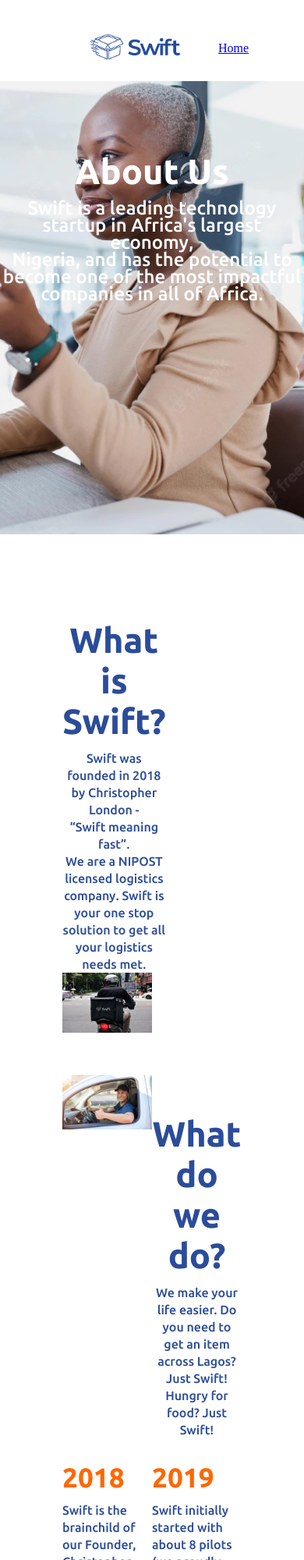
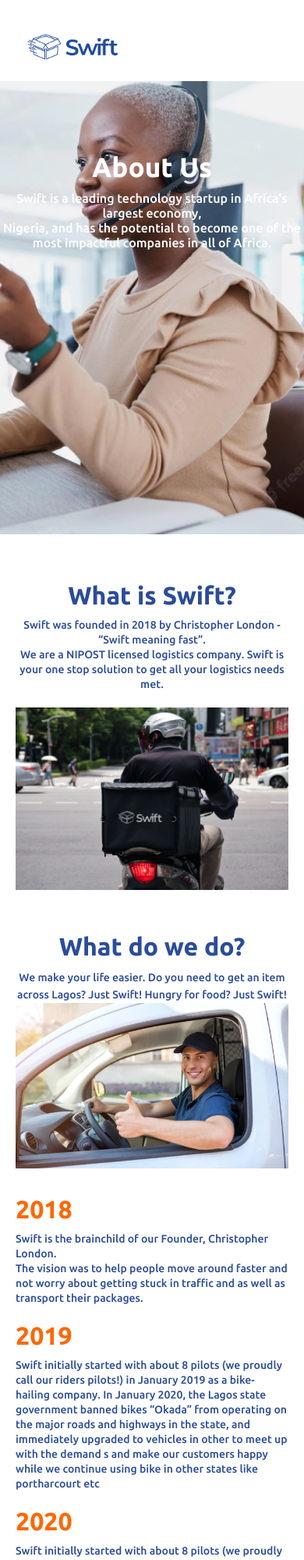
Before and after one commit to sotonyejoe/swiftproject, a plain HTML site: page about.html in a window 390 px wide. Shown: the top 2000 px of the page at 78% size. Drawn offline with Linux system fonts and the light colour scheme.

Commit message:
corrected the navbar

```diff
--- a/about.css
+++ b/about.css
@@ -36,7 +36,7 @@ nav{
 .button{
     margin-left: auto;
  }
-#about-container{
+.about-container{
     background-image: url(images/callcenter.jpg);
     background-position:center;
     background-size:cover;
@@ -45,7 +45,7 @@ nav{
     width: 100%;
     height: 70vh;
 }
-#about-container h1{
+.about-container h1{
     font-family: 'Ubuntu', sans-serif;;
     font-size: 45px;
     color:  #ffff;
@@ -53,7 +53,7 @@ nav{
     text-align: center;
     padding-top: 90px;
 }
-#about-container p{
+.about-container p{
     font-family: 'Ubuntu';
     font-size: 24px;
     color:  #ffff;
@@ -63,7 +63,7 @@ nav{
     text-align: center;
 }
 /*------- description -----*/
-#description{
+.description{
     margin-top: 50px;
 }
 .description-text, .description-image{
@@ -88,14 +88,14 @@ nav{
 }
 
 /*---------- What we do ------------*/
-#what-we-do, #description, #our-story, #current-year{
+.what-we-do, .description, .our-story, .current-year{
    margin-left: 80px;
    margin-right: 80px;
    display: flex;
     flex-wrap: wrap;
 }
-#what-we-do{
-    margin-top: 50px;
+.what-we-do{
+    margin-top: 70px;
 }
 .do-image, .do-text{
     flex-basis: 50%;
@@ -124,7 +124,7 @@ nav{
 }
 
 /*---------- our story ---------*/
-#our-story{
+.our-story{
   margin-top: 30px;
 }
 .story-text{
@@ -194,3 +194,128 @@ nav{
     padding-top: 10px;
     line-height: 22px;
 }
+
+/*--------- media queries -------*/
+@media screen and (max-width: 770px){
+    .navbar{
+        margin-left: 40px;
+        margin-right: 40px;
+
+
+    }
+     #swift-logo{
+        width: 200px;
+        height: auto;
+        padding-top: 20px;
+        margin-left: -40px;
+    }
+    .home-button{
+        display: none;
+     }
+    .about-container h1{
+        font-size: 2.188rem;
+        padding-top: 90px;
+    }
+    .about-container p{
+        font-size: 1rem;
+        padding-top: 10px;
+        line-height: 19px;
+    }
+    .description{
+        margin-top: 30px;
+    }
+    .description-text, .description-image{
+        flex-basis: 100%;
+    }
+    .description-image img{
+        width: 100%;
+    }
+    .description-text h3{
+        font-size: 2rem;
+    }
+    .description-text p{
+        font-size: 0.875rem;
+        padding-top: 10px;
+        line-height: 19px;
+        margin-bottom: 20px;
+    }
+
+/*---------- What we do ------------*/
+.what-we-do, .description, .our-story, .current-year{
+    margin-left: 20px;
+    margin-right: 20px;
+    display: block;
+ }
+ .what-we-do{
+     margin-top: 50px;
+ }
+ .do-image, .do-text{
+     flex-basis: 100%;
+ }
+ .do-image img{
+     width: 100%;
+
+ }
+ .do-text, .description-text{
+     text-align: center;
+     margin-top: 50px;
+ }
+ .do-text h3{
+     font-size: 2rem;
+     color:  #2B4C9A;
+     font-weight: 700;
+ }
+ .do-text p{
+     font-size: 0.875rem;
+     padding-top: 10px;
+     line-height: 22px;
+ }
+ /*---------- our story ---------*/
+.our-story{
+    margin-top: 30px;
+  }
+  .story-text{
+      display: block;
+  }
+  .story-year-8 h3{
+      font-size: 2rem;
+  }
+  .story-year-9 h3{
+      font-size: 2rem;
+  }
+  .story-year-9 p{
+      font-size: 0.875rem;
+      padding-top: 10px;
+      line-height: 19px;
+      margin-bottom: 20px;
+
+  }
+  .story-year-8, .story-year-9{
+      flex-basis: 100%;
+  }
+  .story-year-8 p{
+      font-size: 0.875rem;
+      padding-top: 10px;
+      line-height: 19px;
+      margin-bottom: 20px;
+  }
+  .current-story-20, .current-story-21{
+      flex-basis: 100%;
+  }
+  .current-story-20 h3{
+      font-size: 2rem;
+  }
+  .current-story-20 p{
+      font-size: 0.875rem;
+      line-height: 19px;
+      margin-bottom: 20px;
+  }
+  .current-story-21 h3{
+      font-size: 2rem;
+  }
+  .current-story-21 p{
+      font-size: 0.875rem;
+      line-height: 19px;
+  }
+
+}
--- a/about.html
+++ b/about.html
@@ -13,16 +13,15 @@
                         <div class="logo">
                                 <a href="index.html"><img src="images/swift-01.png" id="swift-logo" ></a>
                           </div>
-                          <div class="button">
-                                <a href="index.html" id="home">Home</a>
-                          </div>
                  </div>
-    <div id="about-container">
+    <div class="about-container">
+
         <h1>About Us</h1>
         <p>Swift is a leading technology startup in Africa's largest economy, <br>Nigeria, and has the
              potential to become one of the most impactful companies in all of Africa.   </p>
+             <div class="overlay"></div>
     </div>
-    <section id="description">
+    <section class="description">
        <div class="description-text">
            <h3>What is Swift?</h3>
            <p>Swift was founded in 2018 by Christopher London - <br>“Swift meaning fast”. <br>
@@ -32,16 +31,17 @@
             <img src="images/Delivery Rider Bag swift logo.jpg">
        </div>
     </section>
-    <section id="what-we-do">
-            <div class="do-image">
-                    <img src="images/happymanbus.jpg">
-                    </div>
+    <section class="what-we-do">
+
                 <div class="do-text">
                     <h3>What do we do?</h3>
                     <p>We make your life easier. Do you need to get an item <br>across Lagos? Just Swift! Hungry for food? Just Swift!</p>
                 </div>
+                <div class="do-image">
+                        <img src="images/happymanbus.jpg">
+                        </div>
          </section>
-         <section id="our-story">
+         <section class="our-story">
                     <div class="story-text">
                        <div class="story-year-8">
                         <h3>2018</h3>
@@ -58,7 +58,7 @@
 
                     </div>
              </section>
-             <section id="current-year">
+             <section class="current-year">
                     <div class="current-story-20">
                          <h3>2020</h3>
                      <p>Swift initially started with about 8 pilots (we proudly call our riders pilots!) in January 2019 as a bike-hailing company.
--- a/style.css
+++ b/style.css
@@ -8,69 +8,59 @@
 }
 .container{
     height: 100vh;
-    width: 100%;
-}
-.navbar{
-    display: flex;
-    margin-left: 80px;
-    margin-right: 80px;
-    align-items: center;
-    margin-top: 20px;
-    background: #ffff;
 
 }
-.logo{
-    display: flex;
+.header-container{
+    margin-left: 40px;
+    margin-right: 40px;
+    width: 100%;
+    align-items: center;
+    justify-content: center;
+    /* height: 30vh; */
 }
- #swift-logo{
-    width: 200px;
+img{
+    width: 150px;
     height: auto;
-    padding-top: 20px;
 }
 nav{
-    display: flex;
-    align-items: center;
-    width: 100%;
-
-}
-ul{
-    list-style: none;
-    flex: 5;
+    float: right;
+    text-align: center;
+    margin-right: 80px;
+    margin-top: 40px;
 }
 li{
+    list-style: none;
     display: inline-block;
-     margin: 0px 30px;
-     font-family: 'Ubuntu', sans-serif;;
-     color:  #2B4C9A;
+}
+a{
+    padding:0 20px;
+    color:#2B4C9A;
+    font-size: 1.5rem;
     font-weight: 500;
+    font-family: 'Ubuntu', sans-serif;
+    text-decoration:none;
+    /* display:block; */
 }
-.login-button{
-    margin-left: auto;
-
- }
- .burger{
-     display: none;
- }
- #login{
-     cursor: pointer;
-     color: #ffff;
- }
- .login{
-    padding: 10px 25px;
-    border-radius: 18px;
+.login-btn{
+        font-family: 'Ubuntu', sans-serif;
+        font-weight: 700;
+        font-size: 1.2rem;
+        margin-left: 40px;
+        padding: 8px 20px;
+        border-radius: 15px;
         outline: none;
         border: none;
         background: #2B4C9A;
         color: #ffff;
-    font-family: 'Ubuntu', sans-serif;;
-    font-weight: 500;
+
 }
  /*--------- hero ------------*/
- #hero{
+ .hero{
      display: flex;
      flex-wrap: wrap;
      margin-left: 80px;
      margin-right: 80px;
+     margin-top: 30px;
  }
  .hero-text, .hero-image{
      flex-basis: 50%;
@@ -82,7 +72,7 @@ ul{
      margin-top: 50px;
  }
  .hero-text h1{
-    font-family: 'Ubuntu', sans-serif;;
+    font-family: 'Ubuntu', sans-serif;
     font-size: 45px;
     color:  #2B4C9A;
     font-weight: 700;
@@ -112,7 +102,7 @@ ul{
  }
  /*----------------- Best Delivery ---------------*/
 
- #best-delivery{
+ .best-delivery{
     margin-left: 80px;
     margin-right: 80px;
     margin-top: 70px;
@@ -146,20 +136,20 @@ ul{
 }
 /* ------choose a delivery ---------------*/
 
-#choose-delivery{
+.choose-delivery{
     margin-left: 80px;
     margin-right: 80px;
     margin-top: 70px;
     justify-content: center;
  }
- #choose-delivery h1{
+ .choose-delivery h1{
     font-family: 'Ubuntu', sans-serif;
     font-size: 40px;
     color:  #2B4C9A;
     font-weight: 700;
     text-align: center;
  }
- #choose-delivery p{
+ .choose-delivery p{
     text-align: center;
     font-family: 'Ubuntu', sans-serif;;
     font-size: 16px;
@@ -189,7 +179,7 @@ ul{
     margin-top: 30px;
 }
 /*---------------- Got a Bike -------------*/
-#got-a-bike{
+.got-a-bike{
     margin-left: 80px;
     margin-right: 80px;
     margin-top: 70px;
@@ -200,7 +190,7 @@ ul{
 }
 
 /*----------------partner -------------*/
-#partner{
+.partner{
     margin-left: 80px;
     margin-right: 80px;
     margin-top: 70px;
@@ -287,3 +277,173 @@ ul{
 }
 
 /*----------- footer ------------*/
+
+/*----- media Queries ----*/
+@media screen and (max-width: 770px){
+
+  /*--------- hero ------------*/
+  .hero{
+    display: block;
+    margin-left: 20px;
+    margin-right: 20px;
+}
+.hero-text, .hero-image{
+    flex-basis: 100%;
+}
+.hero-image img{
+    width: 100%;
+    margin-top: 50px;
+    margin-bottom: 150px;
+}
+.hero-text{
+    margin-top: 50px;
+    text-align: center;
+}
+.hero-text h1{
+   font-size: 2rem;
+}
+.hero-text p{
+   font-family: 'Ubuntu';
+   font-size: 0.875rem;
+   padding-top: 10px;
+   line-height: 22px;
+}
+#serve{
+    padding-top: 2px;
+}
+.deliver-btn{
+   padding: 15px 28px;
+   border-radius: 18px;
+   font-size: 18px;
+   margin-top: 35px;
+}
+/*----------------- Best Delivery ---------------*/
+
+.best-delivery{
+   margin-left: 20px;
+   margin-right:20px;
+   margin-top:-180px;
+
+}
+.delivery-container{
+   display: block;
+}
+.delivery-text, .delivery-image{
+   flex-basis: 100%;
+}
+.delivery-image img{
+   width: 100%;
+}
+.delivery-text{
+   margin-top: 30rem;
+   text-align: center;
+}
+.delivery-text h2{
+   font-size: 2rem;
+}
+.delivery-text p{
+   font-size: 0.875rem;
+   padding-top: 10px;
+}
+/* ------choose a delivery ---------------*/
+
+.choose-delivery{
+   margin-left: 20px;
+   margin-right: 20px;
+   margin-top: 70px;
+}
+.choose-delivery h1{
+   font-size: 2rem;
+   color:  #2B4C9A;
+}
+.choose-delivery p{
+   font-size: 0.875rem;
+   padding-top: 10px;
+}
+.choose-container{
+   grid-template-columns:1fr;
+   padding: 10px 5px;
+}
+.choose-container p{
+   font-size: 0.875rem;
+   padding-top: 10px;
+   margin-bottom: 20px;
+}
+.delivery img{
+   width: 100%
+}
+.delivery{
+   margin-top: 30px;
+}
+/*---------------- Got a Bike -------------*/
+.got-a-bike{
+   margin-left: 20px;
+   margin-right: 20px;
+   margin-top: -100px;
+}
+.got-a-bike-container{
+   display: block;
+}
+
+/*----------------partner -------------*/
+.partner{
+   margin-left: 20px;
+   margin-right: 20px;
+   margin-top: 70px;
+}
+.partner-container{
+   display: block;
+}
+.partner-text, .partner-image{
+   flex-basis: 100%;
+}
+.partner-image img{
+   width: 100%;
+}
+.partner-text{
+   margin-top: 80px;
+}
+.partner-text h2{
+   font-size: 2rem;
+}
+.partner-text p{
+   font-size: 0.875rem;
+   padding-top: 10px;
+}
+
+/*----------- customers reviews -------------*/
+
+#customer-reviews{
+   margin-left: 20px;
+   margin-right: 20px;
+   margin-top: 70px;
+}
+#customer-reviews h1{
+   font-size: 2rem;;
+}
+.customer-container{
+   grid-template-columns: 1fr;
+   padding: 10px 5px;
+
+}
+.customer{
+   margin-top: 30px;
+ padding: 5px;
+
+}
+.customer p{
+   font-size: 0.875rem;
+   padding-top: 30px;
+   margin-bottom: 20px;
+}
+.customer h2{
+   font-size: 1rem;
+}
+.partner-with-us{
+   padding: 15px 28px;
+   border-radius: 18px;
+   font-size: 1rem;
+   margin-top: 35px;
+}
+
+}
```
Also changed, not shown: index.html (+17 -24 lines), myscript.js (added, +12 -0 lines). Lines whose indentation alone changed are shown as unchanged.
